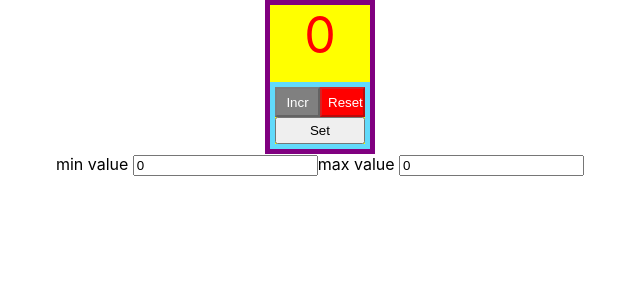
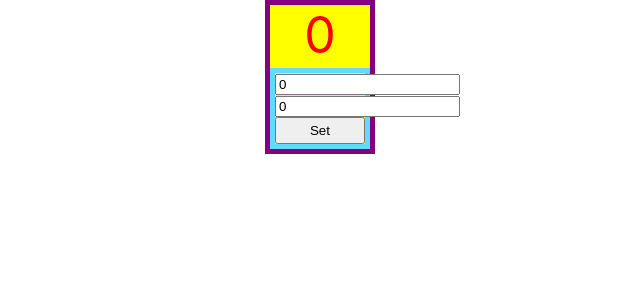
Before and after one commit to 1Molot/Counter, a React (Create React App) app: page / in a window 1280 px wide. Both pictures are taken after a click on the button "Set". Shown: the top 300 px of the page, without its empty margins (320-960 px from the left). Built offline with nearby package versions, Linux system fonts and the light colour scheme.

Commit message:
fix:fix-function

```diff
--- a/src/Counter.tsx
+++ b/src/Counter.tsx
@@ -1,5 +1,6 @@
 import React, {useState} from "react";
 import Display, {DisplayPropsType} from "./Display";
+import {MinMax} from "./MinMax";
 
 
 export const Counter = () => {
@@ -7,6 +8,7 @@ export const Counter = () => {
     const [setting, setSetting] = useState<{ min: number, max: number }>({min: 0, max: 0})
     const [minValue, setMinValue] = useState<number>(0)
     const [maxValue, setMaxValue] = useState<number>(0)
+    const [isVisible, setIsVisible] = useState<boolean>(false)
 
 
     const startFunction = (e: any) => {
@@ -29,7 +31,7 @@ export const Counter = () => {
     const setFunction = () => {
         setSetting({...setting, min: minValue, max: maxValue})
         setCounter(minValue)
-
+        setIsVisible(prevState => !prevState)
         // setSetting(minValue)
         // localStorage.setItem('counterValue',JSON.stringify(counter))
         // setCounter()
@@ -43,8 +45,13 @@ export const Counter = () => {
 
         <>
             <div className='vau'>
+
                 <Display counter={counter} maxValue={setting.max}/>
                 <div className='btn'>
+                    { isVisible ?   <MinMax maxValue={maxValue} minValue={minValue} maxFunction={maxFunction}
+                                            startFunction={startFunction}
+                                            setFunction={setFunction}/> :
+                        <>
                     <button
                         className={counter === setting.max ? 'disabled' : 'incr'}
                         onClick={incrFunction}
@@ -55,6 +62,9 @@ export const Counter = () => {
                         disabled={counter === setting.min}
                         onClick={resetFunction}>Reset
                     </button>
+                    </>
+                    }
+
                     <button
                         className='set'
                         onClick={setFunction}>Set
@@ -62,15 +72,7 @@ export const Counter = () => {
                 </div>
 
             </div>
-            <div>
-                min value <input type={'number'}
-                                 value={minValue}
-                // disabled={}
-                                 onChange={startFunction}/>
-                max value <input type={'number'}
-                                 value={maxValue}
-                                 onChange={maxFunction}/>
-            </div>
+
         </>
     )
 }
--- /dev/null
+++ b/src/MinMax.tsx
@@ -0,0 +1,23 @@
+import React, {useState} from 'react';
+
+export type MinMaxType = {
+    minValue: number
+    maxValue: number
+    startFunction: (e: any) => void
+    maxFunction: (e: any) => void
+    setFunction: () => void
+}
+
+export const MinMax = (props: MinMaxType) => {
+
+    return (
+        <>
+            <input type={'number'}
+                   value={props.minValue}
+                   onChange={props.startFunction}/>
+            <input type={'number'}
+                   value={props.maxValue}
+                   onChange={props.maxFunction}/>
+        </>
+    )
+}
```
